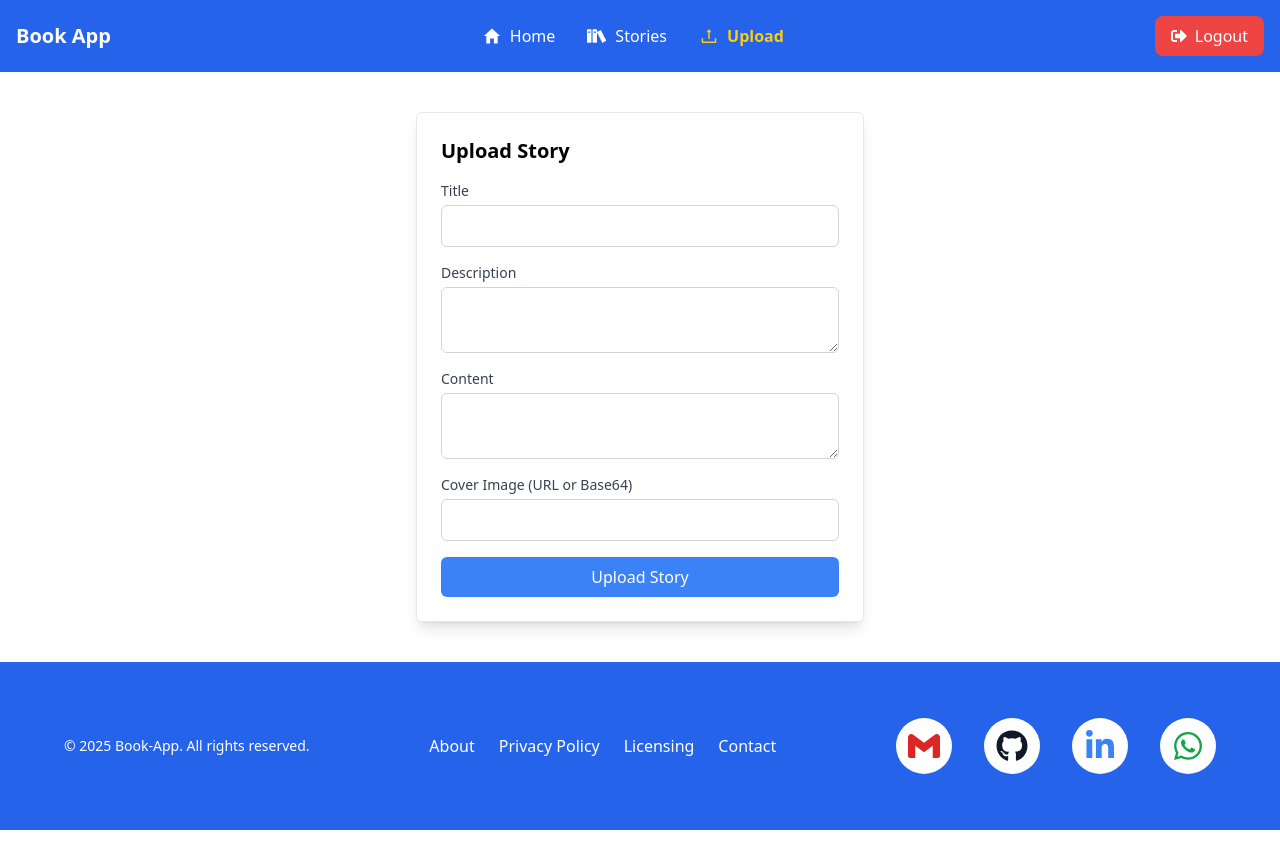
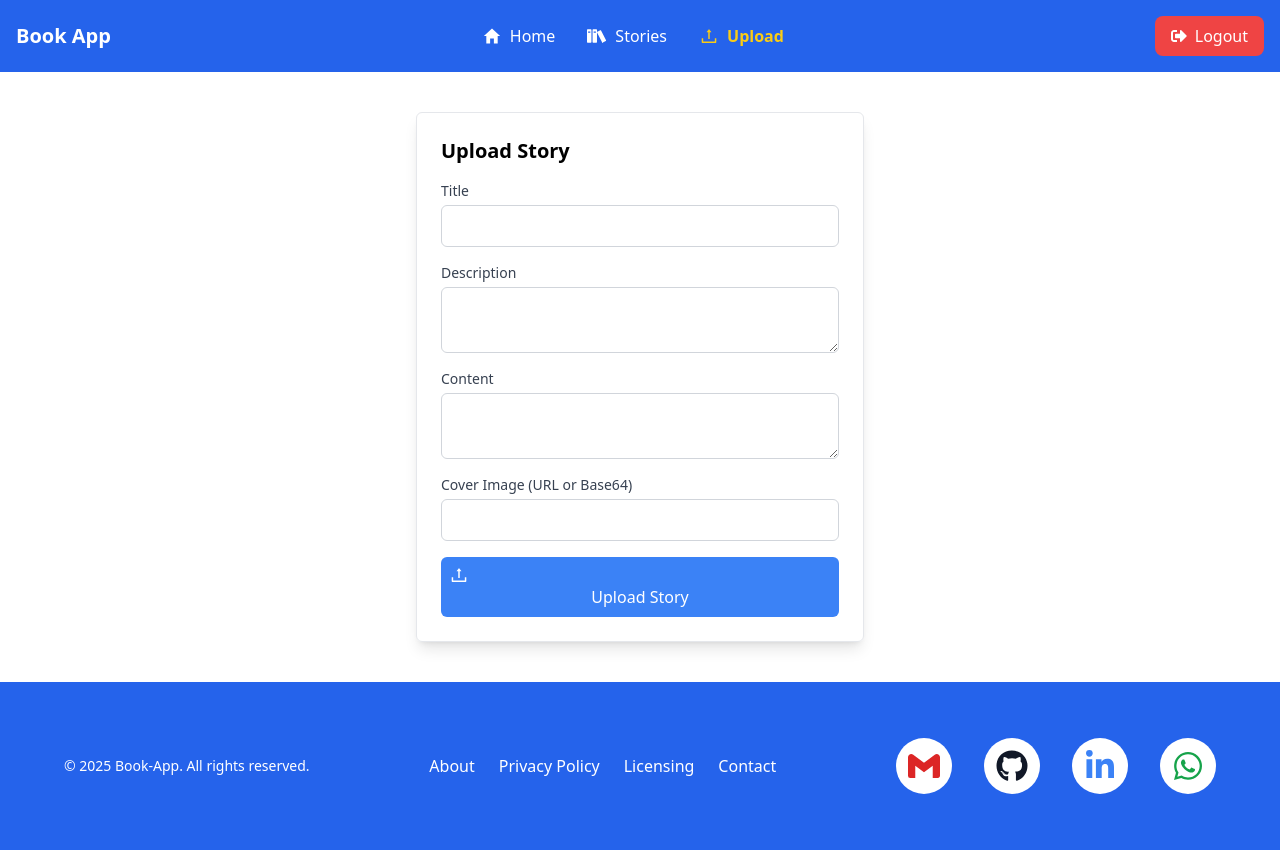
Before and after one commit to Gdgiri/Book-App, a React (Vite) app: page /upload in a window 1280 px wide. Built offline with nearby package versions, Linux system fonts and the light colour scheme; sample sign-in values are in the browser's storage.

Commit message:
update cover

```diff
--- a/src/Pages/uploadStory.jsx
+++ b/src/Pages/uploadStory.jsx
@@ -1,6 +1,6 @@
 import React, { useState, useEffect } from "react";
 import { useDispatch, useSelector } from "react-redux";
-import { AiOutlineLoading } from "react-icons/ai";
+import { AiOutlineLoading, AiOutlineUpload } from "react-icons/ai";
 import { useNavigate } from "react-router-dom";
 import { uploadStory } from "../Redux/Slices/storeSlice"; // Correct import path for your storySlice
 
@@ -143,7 +143,10 @@ const UploadStory = () => {
           {isLoading ? (
             <AiOutlineLoading className="animate-spin mx-auto text-lg" />
           ) : (
-            "Upload Story"
+            <span>
+              <AiOutlineUpload size={20} />
+              Upload Story
+            </span>
           )}
         </button>
       </form>
```
